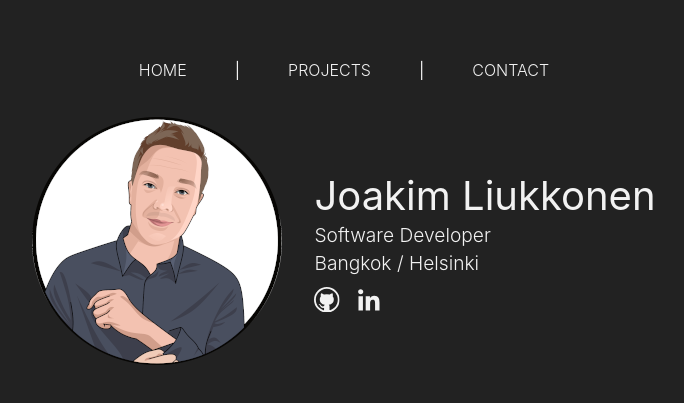
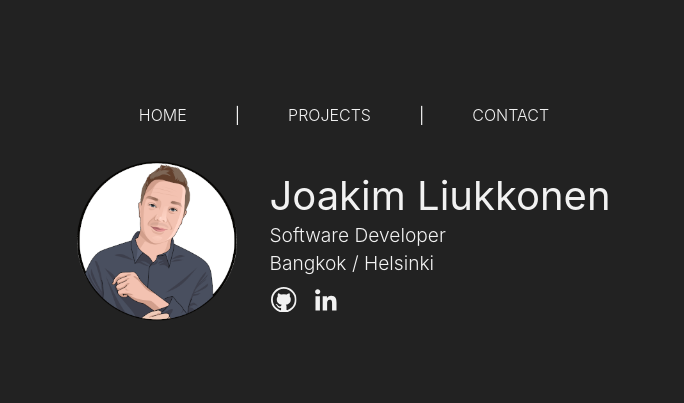
Before and after one commit to c00di/my-portfolio, a Next.js app: page / in a window 1280 px wide. Shown: the part 149-552 px from the top of the page, without its empty margins (296-980 px from the left). Built offline with nearby package versions, Linux system fonts and the light colour scheme.

Commit message:
Tinker with styling.

```diff
--- a/styles/globals.css
+++ b/styles/globals.css
@@ -18,6 +18,11 @@
   box-sizing: border-box;
 }
 
+::placeholder {
+  font-family: -apple-system, BlinkMacSystemFont, Segoe UI, Roboto, Oxygen,
+  Ubuntu, Cantarell, Fira Sans, Droid Sans, Helvetica Neue, sans-serif;
+}
+
 a {
   color: #f2f2f2;
   text-decoration: none;
--- a/ui/components/Header.comp.tsx
+++ b/ui/components/Header.comp.tsx
@@ -83,8 +83,8 @@
         }
 
         .profile-img {
-          height: 180px,
-          width: 180px,
+          height: 160px;
+          width: 160px;
         }
 
         .info {
@@ -120,6 +120,10 @@
           margin-right: 1rem;
         }
 
+        .github {
+          margin-left: 0.1rem
+        }
+
         .github svg:hover {
           color: #999;
         }
```
